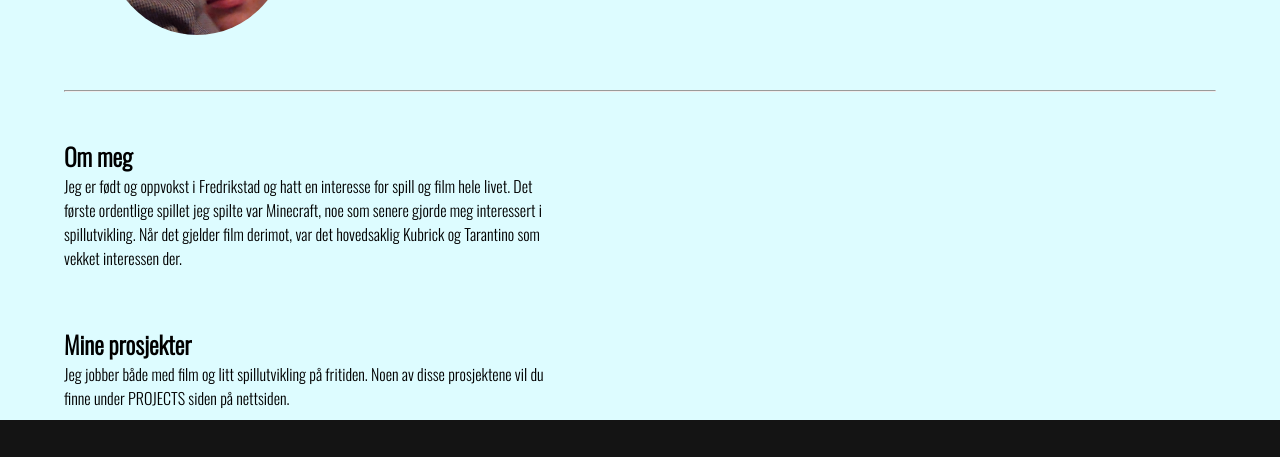
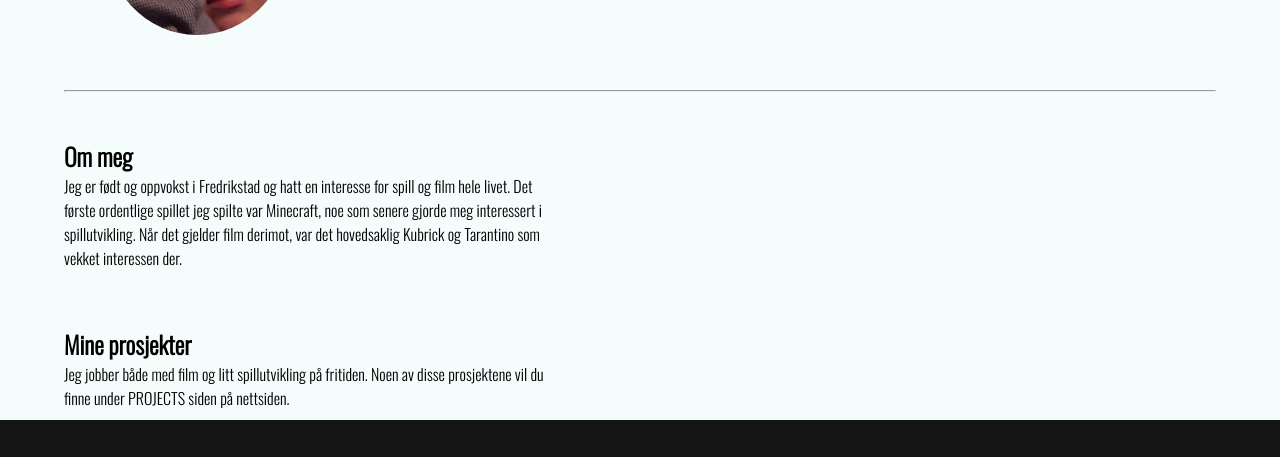
Before and after one commit to martinher00/html-portfolio, a plain HTML site: page index.html in a window 1280 px wide. Shown: the part 285-742 px from the top of the page. Drawn offline with nearby package versions, Linux system fonts and the light colour scheme.

Commit message:
endret bakgrunnsfarge

```diff
--- a/css/style.css
+++ b/css/style.css
@@ -14,7 +14,7 @@ a{
 
 body {
     margin: 0;
-    background-color: #ddfcff;
+    background-color: #f4fcfc;
 }
 
 /* Buttons */
```
